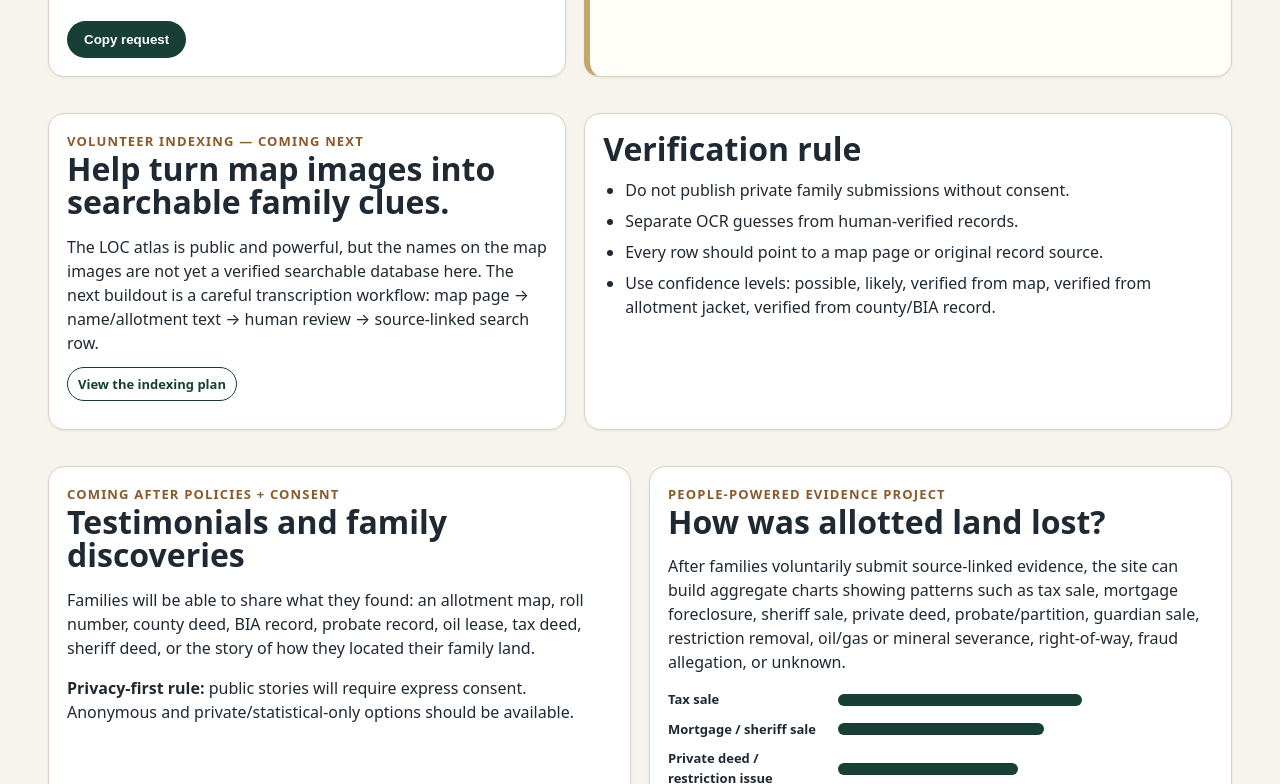
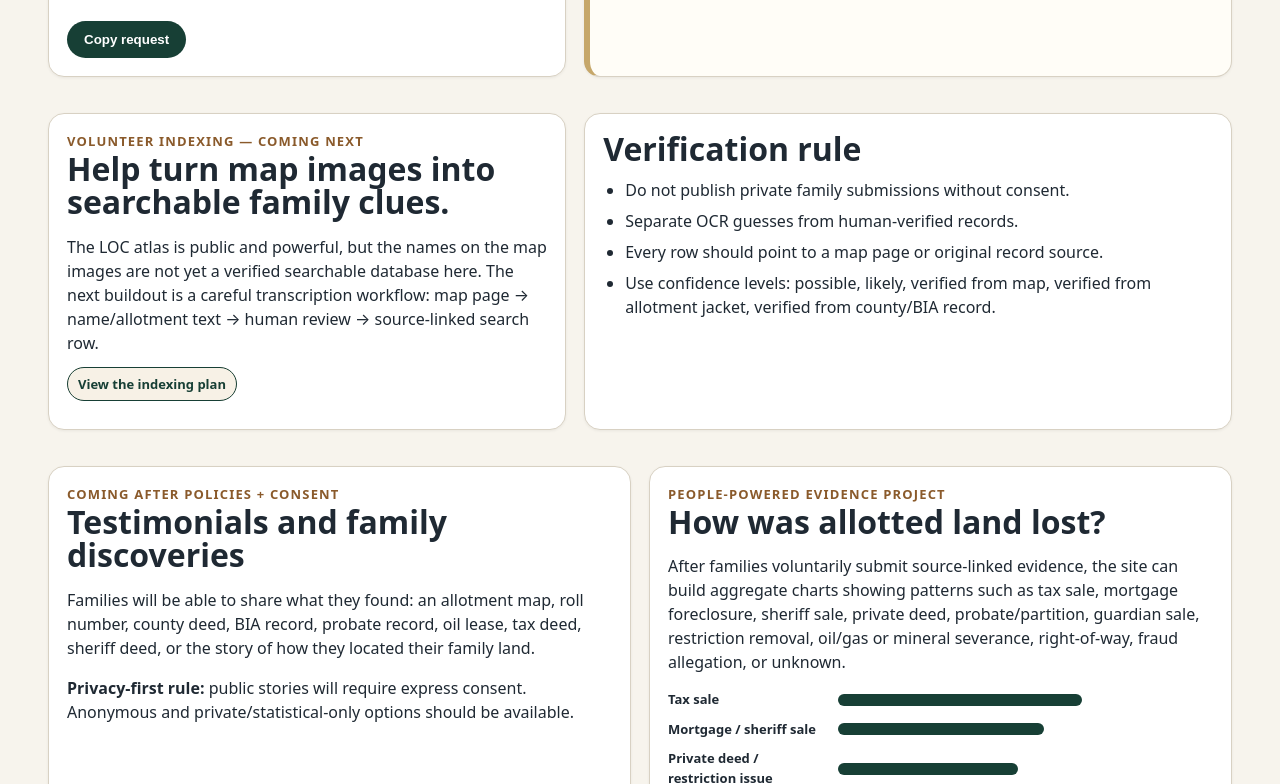
Before and after one commit to tsitsalagi1/AllottedLand, a plain HTML site: page index.html in a window 1280 px wide. In both pictures the pointer is over the link "View the indexing plan". Shown: the part 3787-4571 px from the top of the page. Drawn offline with Linux system fonts and the light colour scheme.

Commit message:
Add files via upload

```diff
--- a/assets/styles.css
+++ b/assets/styles.css
@@ -44,3 +44,5 @@ a{color:var(--accent)}
 
 
 .email-text{font-weight:900;font-size:1.1rem;word-break:break-word}.copy-button{background:#2f493f}.fallback-details{margin-top:16px;background:rgba(255,255,255,.55);border:1px solid rgba(47,73,63,.18);border-radius:14px;padding:12px 14px}.fallback-details summary{cursor:pointer;font-weight:900;color:var(--accent)}
+/* v0.8 OCR helper links */
+.action-grid{display:flex;flex-wrap:wrap;gap:10px;margin:14px 0}.link-button.secondary{border-color:#33433d;color:#33433d;background:#fff}.link-button:hover{background:#f7f1e6}.link-button.secondary:hover{background:#eef2ef}
```
